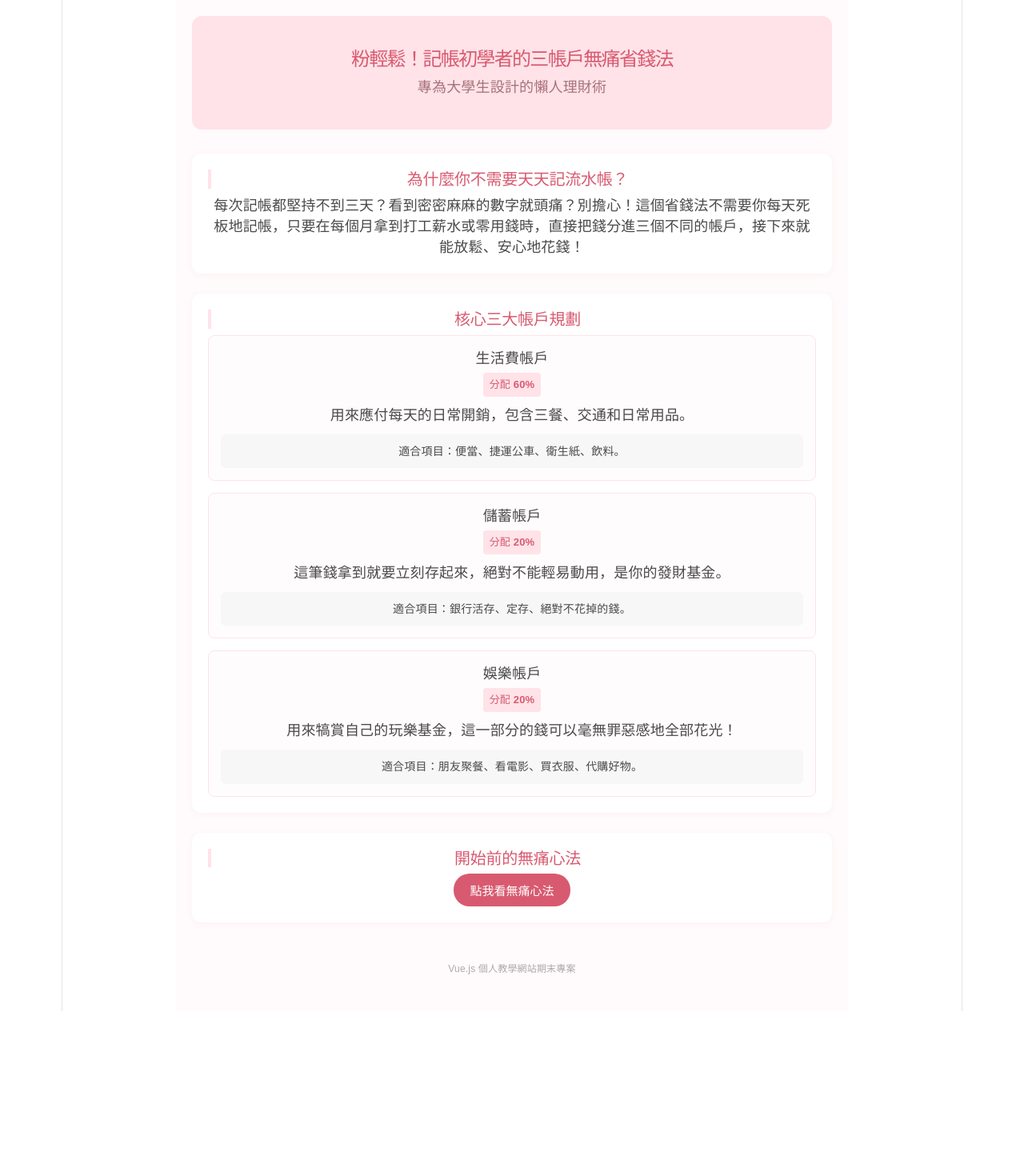
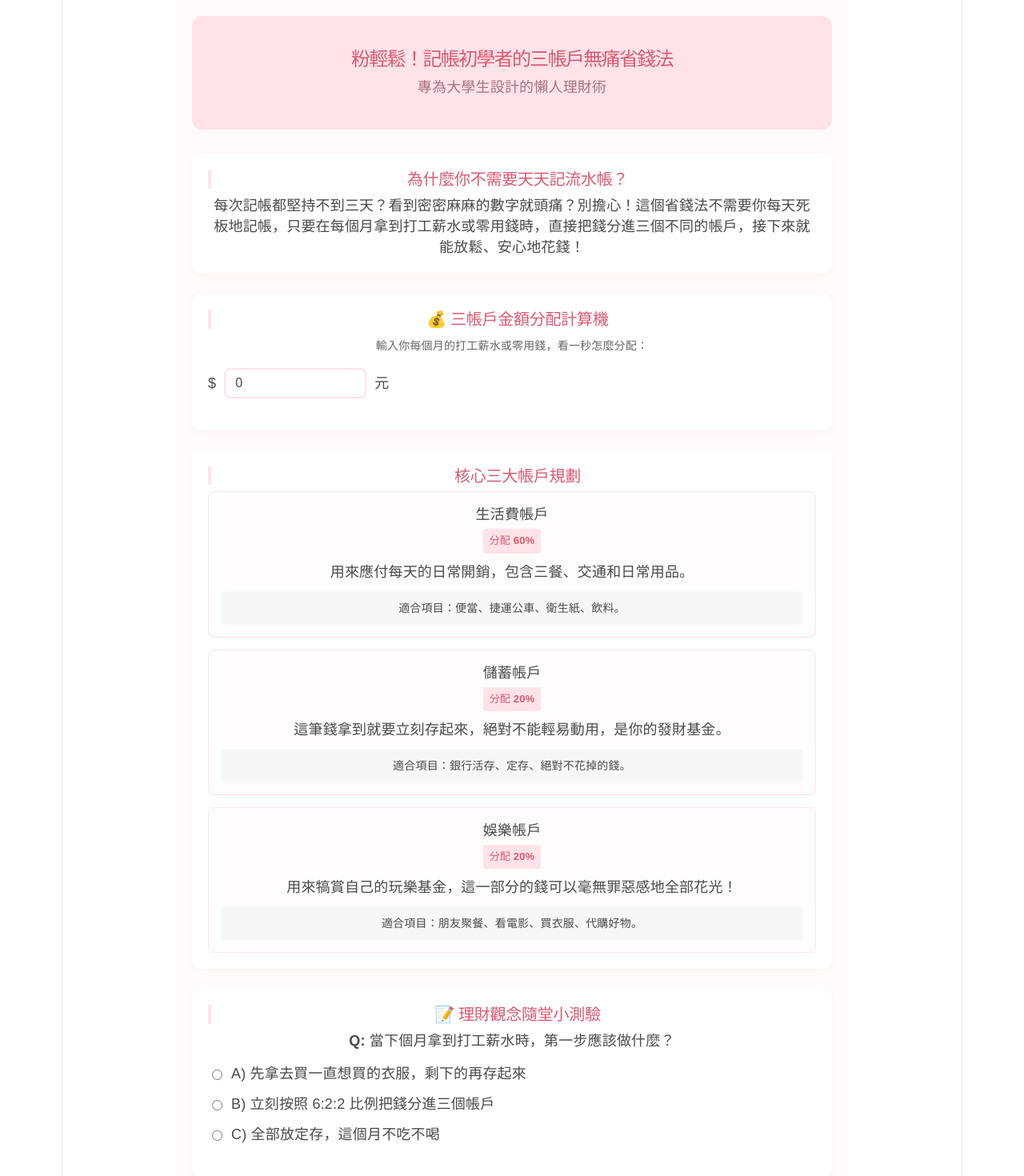
Before and after one commit to yrs1223/nm, a Vue app: page / in a window 1280 px wide. Shown: the top 1470 px of the page at 80% size. Before the commit the page ends 1264 px from the top, so only its background shows below. Built offline with nearby package versions, Linux system fonts and the light colour scheme.

Commit message:
Update App.vue

```diff
--- a/src/App.vue
+++ b/src/App.vue
@@ -8,6 +8,37 @@
     <section class="intro-section">
       <h2>為什麼你不需要天天記流水帳？</h2>
       <p>每次記帳都堅持不到三天？看到密密麻麻的數字就頭痛？別擔心！這個省錢法不需要你每天死板地記帳，只要在每個月拿到打工薪水或零用錢時，直接把錢分進三個不同的帳戶，接下來就能放鬆、安心地花錢！</p>
+    </section>
+
+    <section class="calculator-section">
+      <h2>💰 三帳戶金額分配計算機</h2>
+      <p class="calc-hint">輸入你每個月的打工薪水或零用錢，看一秒怎麼分配：</p>
+
+      <div class="input-group">
+        <span class="currency-label">$</span>
+        <input
+          v-model.number="monthlyIncome"
+          type="number"
+          placeholder="請輸入金額"
+          class="money-input"
+        />
+        <span class="currency-unit">元</span>
+      </div>
+
+      <div v-if="monthlyIncome > 0" class="calc-results">
+        <div class="result-item">
+          <span class="result-label">生活費帳戶 (60%)：</span>
+          <span class="result-amount">${{ livingExpense }} 元</span>
+        </div>
+        <div class="result-item">
+          <span class="result-label">儲蓄帳戶 (20%)：</span>
+          <span class="result-amount">${{ savings }} 元</span>
+        </div>
+        <div class="result-item">
+          <span class="result-label">娛樂帳戶 (20%)：</span>
+          <span class="result-amount">${{ entertainment }} 元</span>
+        </div>
+      </div>
     </section>
 
     <section class="accounts-section">
@@ -28,16 +59,32 @@
       </div>
     </section>
 
-    <section class="interactive-section">
-      <h2>開始前的無痛心法</h2>
-      <button @click="toggleTips" class="action-btn">
-        {{ showTips ? '隱藏無痛心法' : '點我看無痛心法' }}
-      </button>
+    <section class="quiz-section">
+      <h2>📝 理財觀念隨堂小測驗</h2>
+      <p class="quiz-question">Q: 當下個月拿到打工薪水時，第一步應該做什麼？</p>
 
-      <div v-if="showTips" class="tips-box">
-        <p><strong>第一步：</strong>下個月拿到薪水或零用錢時，立刻按照比例分好錢，千萬不要等花完了才存。</p>
-        <p><strong>第二步：</strong>生活費帳戶的錢如果提前花完，這個月就不能再增加額度，強迫自己控制預算。</p>
-        <p><strong>第三步：</strong>儲蓄帳戶的錢最好放在最難提款的銀行，甚至把提款卡藏起來，不知不覺就能存到錢！</p>
+      <div class="quiz-options">
+        <label class="option-label">
+          <input type="radio" v-model="selectedAnswer" value="A" />
+          A) 先拿去買一直想買的衣服，剩下的再存起來
+        </label>
+        <label class="option-label">
+          <input type="radio" v-model="selectedAnswer" value="B" />
+          B) 立刻按照 6:2:2 比例把錢分進三個帳戶
+        </label>
+        <label class="option-label">
+          <input type="radio" v-model="selectedAnswer" value="C" />
+          C) 全部放定存，這個月不吃不喝
+        </label>
+      </div>
+
+      <div v-if="selectedAnswer" class="quiz-feedback">
+        <div v-if="selectedAnswer === 'B'" class="feedback-success">
+          🎉 答對了！先分配再消費，才是無痛省錢的核心喔！
+        </div>
+        <div v-else class="feedback-error">
+          ❌ 再想想看！這樣可能很快就會把錢花光，或是太痛苦而放棄喔。
+        </div>
       </div>
     </section>
 
@@ -48,7 +95,7 @@
 </template>
 
 <script setup lang="ts">
-import { ref } from 'vue'
+import { ref, computed } from 'vue'
 
 // 定義帳戶資料的資料結構
 interface Account {
@@ -58,13 +105,16 @@ interface Account {
   examples: string
 }
 
-// 控制提示顯示的布林值
-const showTips = ref<boolean>(false)
+// 計算機綁定的輸入金額
+const monthlyIncome = ref<number>(0)
 
-// 切換提示顯示狀態的函式
-const toggleTips = () => {
-  showTips.value = !showTips.value
-}
+// 利用 computed 自動即時計算分配金額
+const livingExpense = computed(() => Math.round(monthlyIncome.value * 0.6))
+const savings = computed(() => Math.round(monthlyIncome.value * 0.2))
+const entertainment = computed(() => Math.round(monthlyIncome.value * 0.2))
+
+// 測驗綁定的選擇答案
+const selectedAnswer = ref<string>('')
 
 // 三個帳戶的資料清單
 const accounts = ref<Account[]>([
@@ -119,7 +169,7 @@ const accounts = ref<Account[]>([
   color: #a6727a;
 }
 
-.intro-section, .accounts-section, .interactive-section {
+.intro-section, .calculator-section, .accounts-section, .quiz-section {
   background-color: #ffffff;
   padding: 20px;
   border-radius: 12px;
@@ -135,6 +185,58 @@ h2 {
   font-size: 20px;
 }
 
+/* 計算機樣式 */
+.calc-hint {
+  color: #666;
+  font-size: 14px;
+  margin-bottom: 15px;
+}
+
+.input-group {
+  display: flex;
+  align-items: center;
+  gap: 10px;
+  margin-bottom: 20px;
+}
+
+.money-input {
+  border: 2px solid #ffe3e8;
+  border-radius: 8px;
+  padding: 8px 12px;
+  font-size: 16px;
+  color: #4a4a4a;
+  outline: none;
+  width: 150px;
+}
+
+.money-input:focus {
+  border-color: #d85a70;
+}
+
+.calc-results {
+  background-color: #fff9fa;
+  border: 1px solid #ffe3e8;
+  padding: 15px;
+  border-radius: 8px;
+}
+
+.result-item {
+  display: flex;
+  justify-content: space-between;
+  padding: 8px 0;
+  border-bottom: 1px dashed #ffe3e8;
+}
+
+.result-item:last-child {
+  border-bottom: none;
+}
+
+.result-amount {
+  font-weight: bold;
+  color: #d85a70;
+}
+
+/* 帳戶卡片樣式 */
 .account-card-group {
   display: flex;
   flex-direction: column;
@@ -177,28 +279,44 @@ h2 {
   font-size: 14px;
 }
 
-.action-btn {
-  background-color: #d85a70;
-  color: white;
-  border: none;
-  padding: 10px 20px;
-  border-radius: 20px;
-  cursor: pointer;
-  font-size: 15px;
-  transition: background-color 0.2s;
+/* 測驗樣式 */
+.quiz-question {
+  font-weight: bold;
+  margin-bottom: 15px;
 }
 
-.action-btn:hover {
-  background-color: #c24d62;
+.quiz-options {
+  display: flex;
+  flex-direction: column;
+  gap: 12px;
+  margin-bottom: 20px;
 }
 
-.tips-box {
-  margin-top: 15px;
-  background-color: #fff9fa;
-  border: 1px dashed #d85a70;
-  padding: 15px;
+.option-label {
+  display: flex;
+  align-items: center;
+  gap: 8px;
+  cursor: pointer;
+}
+
+.quiz-feedback {
+  padding: 12px;
   border-radius: 8px;
-  line-height: 1.6;
+  font-weight: bold;
+}
+
+.feedback-success {
+  background-color: #e6f7ed;
+  color: #1f8b4c;
+  padding: 10px;
+  border-radius: 6px;
+}
+
+.feedback-error {
+  background-color: #fff0f2;
+  color: #d85a70;
+  padding: 10px;
+  border-radius: 6px;
 }
 
 .main-footer {
```
